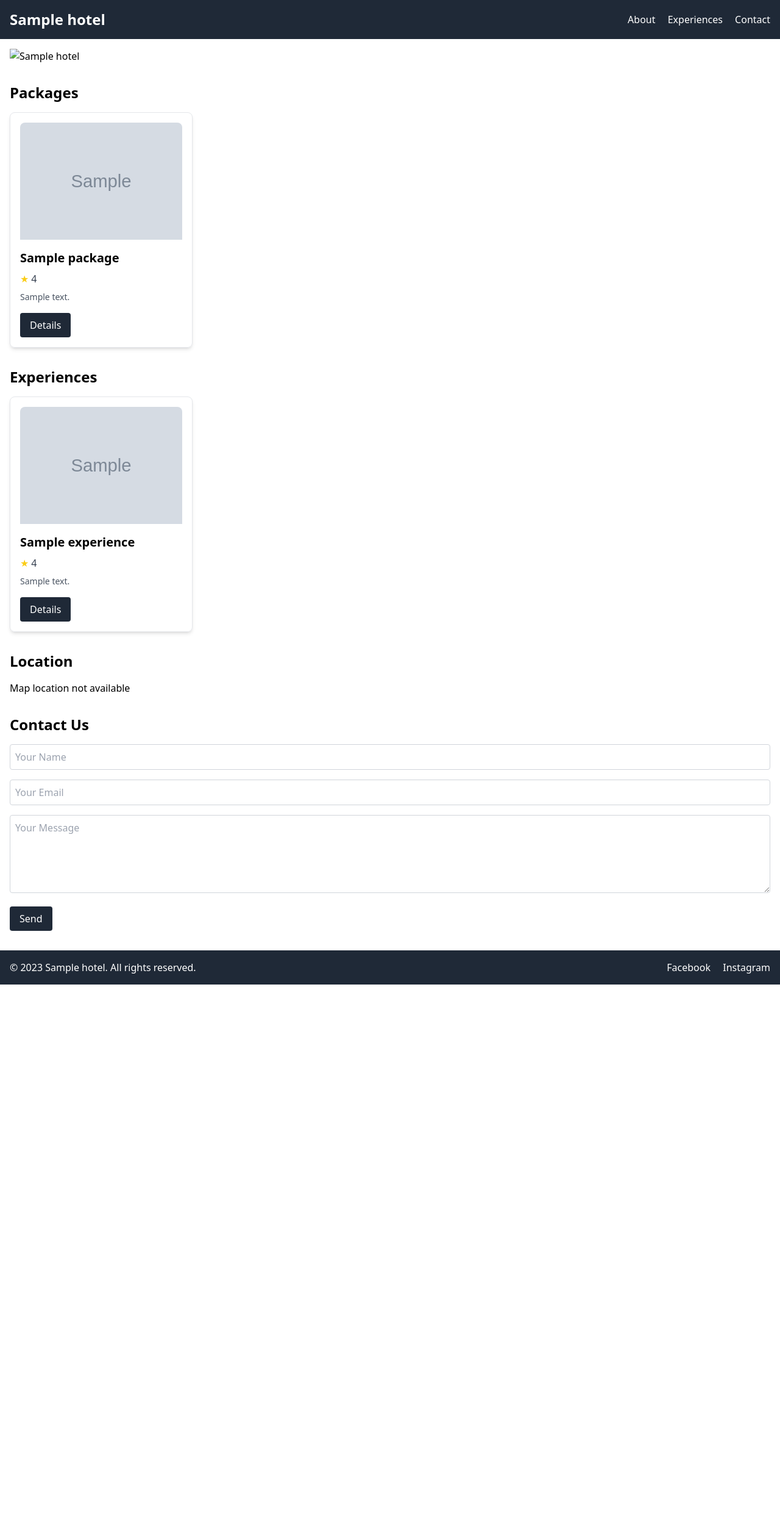
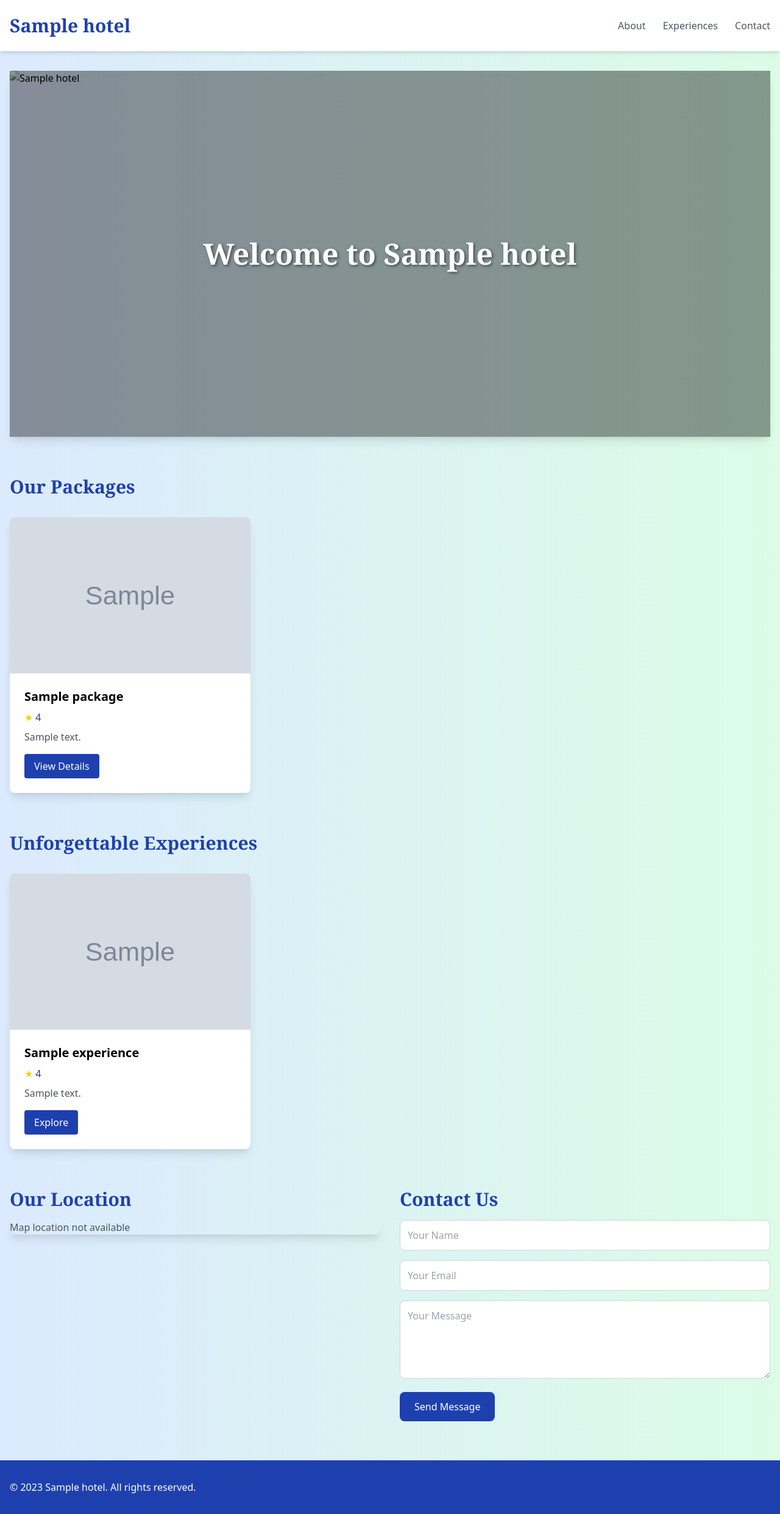
Before and after one commit to daytimedrinkingclub/gulaab-jamoon, a Flask app: template app/templates/main/landing_page.html in a window 1280 px wide. Shown: the whole page at 61% size. Before the commit the page ends 1614 px from the top, so only its background shows below. Run offline with Flask 3, Linux system fonts and the light colour scheme; the template is opened without the code that fills it: most values are stand-ins (such as "Sample title", 1, 10 or a date in 2020); some libraries are stand-ins or nearby versions.

Commit message:
update designs

```diff
--- a/app/templates/main/landing_page.html
+++ b/app/templates/main/landing_page.html
@@ -1,28 +1,41 @@
 {% extends "base.html" %}
 
+{% block head %}
+    {{ super() }}
+    <script src="https://cdn.tailwindcss.com"></script>
+    <link href="https://cdnjs.cloudflare.com/ajax/libs/font-awesome/5.15.3/css/all.min.css" rel="stylesheet">
+{% endblock %}
+
 {% block content %}
-<header class="bg-gray-800 text-white p-4 flex justify-between items-center">
-    <h1 class="text-2xl font-bold">{{ hotel.name }}</h1>
-    <nav>
-        <a href="#about" class="ml-4 hover:text-gray-300">About</a>
-        <a href="#experiences" class="ml-4 hover:text-gray-300">Experiences</a>
-        <a href="#contact" class="ml-4 hover:text-gray-300">Contact</a>
+<div class="bg-gradient-to-r from-blue-100 to-green-100 min-h-screen">
+    <header class="bg-white shadow-md">
+        <div class="container mx-auto px-4 py-6 flex justify-between items-center">
+            <h1 class="text-3xl font-serif font-bold text-blue-800">{{ hotel.name }}</h1>
+            <nav class="space-x-6">
+                <a href="#about" class="text-gray-600 hover:text-blue-800 transition duration-300">About</a>
+                <a href="#experiences" class="text-gray-600 hover:text-blue-800 transition duration-300">Experiences</a>
+                <a href="#contact" class="text-gray-600 hover:text-blue-800 transition duration-300">Contact</a>
             </nav>
+        </div>
     </header>
 
     <main class="container mx-auto px-4">
-    <section id="hero" class="mt-4">
-        <img src="{{ hotel.hero_url }}" alt="{{ hotel.name }}" class="w-full max-h-96 object-cover">
+        <section id="hero" class="mt-8 relative">
+            <img src="{{ hotel.hero_url }}" alt="{{ hotel.name }}" class="w-full h-[600px] object-cover rounded-lg shadow-lg">
+            <div class="absolute inset-0 bg-black bg-opacity-40 flex items-center justify-center">
+                <h2 class="text-5xl font-serif text-white text-center font-bold shadow-text">Welcome to {{ hotel.name }}</h2>
+            </div>
         </section>
 
-    <section id="packages" class="mt-8">
-        <h2 class="text-2xl font-bold mb-4">Packages</h2>
-        <div class="grid grid-cols-1 sm:grid-cols-2 md:grid-cols-3 lg:grid-cols-4 gap-4">
+        <section id="packages" class="mt-16">
+            <h2 class="text-3xl font-serif font-bold text-blue-800 mb-8">Our Packages</h2>
+            <div class="grid grid-cols-1 sm:grid-cols-2 lg:grid-cols-3 gap-8">
                 {% for package in packages %}
-            <div class="border border-gray-200 p-4 rounded-lg shadow-md">
+                <div class="bg-white rounded-lg shadow-lg overflow-hidden transform transition duration-300 hover:scale-105">
                     {% if package.thumbnail %}
-                    <img src="{{ package.thumbnail }}" alt="{{ package.name }}" class="w-full h-48 object-cover mb-4 rounded-t-lg">
+                        <img src="{{ package.thumbnail }}" alt="{{ package.name }}" class="w-full h-64 object-cover">
                     {% endif %}
+                    <div class="p-6">
                         <h3 class="text-xl font-semibold mb-2">{{ package.name }}</h3>
                         {% if package.rating %}
                             <div class="flex items-center mb-2">
@@ -30,21 +43,23 @@
                                 <span class="text-gray-700">{{ package.rating|round(1) }}</span>
                             </div>
                         {% endif %}
-                <p class="text-sm text-gray-600 mb-4">{{ package.short_description }}</p>
-                <a href="{{ url_for('main.experience_details', experience_id=package.id) }}" class="inline-block bg-gray-800 text-white px-4 py-2 rounded hover:bg-gray-700">Details</a>
+                        <p class="text-gray-600 mb-4">{{ package.short_description }}</p>
+                        <a href="{{ url_for('main.experience_details', experience_id=package.id) }}" class="inline-block bg-blue-800 text-white px-4 py-2 rounded hover:bg-blue-700 transition duration-300">View Details</a>
+                    </div>
                 </div>
                 {% endfor %}
             </div>
         </section>
 
-    <section id="experiences" class="mt-8">
-        <h2 class="text-2xl font-bold mb-4">Experiences</h2>
-        <div class="grid grid-cols-1 sm:grid-cols-2 md:grid-cols-3 lg:grid-cols-4 gap-4">
+        <section id="experiences" class="mt-16">
+            <h2 class="text-3xl font-serif font-bold text-blue-800 mb-8">Unforgettable Experiences</h2>
+            <div class="grid grid-cols-1 sm:grid-cols-2 lg:grid-cols-3 gap-8">
                 {% for experience in experiences %}
-            <div class="border border-gray-200 p-4 rounded-lg shadow-md">
+                <div class="bg-white rounded-lg shadow-lg overflow-hidden transform transition duration-300 hover:scale-105">
                     {% if experience.thumbnail %}
-                    <img src="{{ experience.thumbnail }}" alt="{{ experience.name }}" class="w-full h-48 object-cover mb-4 rounded-t-lg">
+                        <img src="{{ experience.thumbnail }}" alt="{{ experience.name }}" class="w-full h-64 object-cover">
                     {% endif %}
+                    <div class="p-6">
                         <h3 class="text-xl font-semibold mb-2">{{ experience.name }}</h3>
                         {% if experience.rating %}
                             <div class="flex items-center mb-2">
@@ -52,47 +67,53 @@
                                 <span class="text-gray-700">{{ experience.rating|round(1) }}</span>
                             </div>
                         {% endif %}
-                <p class="text-sm text-gray-600 mb-4">{{ experience.short_description }}</p>
-                <a href="{{ url_for('main.experience_details', experience_id=experience.id) }}" class="inline-block bg-gray-800 text-white px-4 py-2 rounded hover:bg-gray-700">Details</a>
+                        <p class="text-gray-600 mb-4">{{ experience.short_description }}</p>
+                        <a href="{{ url_for('main.experience_details', experience_id=experience.id) }}" class="inline-block bg-blue-800 text-white px-4 py-2 rounded hover:bg-blue-700 transition duration-300">Explore</a>
+                    </div>
                 </div>
                 {% endfor %}
             </div>
         </section>
 
-    <section id="location-contact" class="mt-8">
-        <div class="flex flex-col space-y-8">
+        <section id="location-contact" class="mt-16 grid grid-cols-1 lg:grid-cols-2 gap-8">
             <div id="map">
-                <h2 class="text-2xl font-bold mb-4">Location</h2>
-                <div class="map-container">
+                <h2 class="text-3xl font-serif font-bold text-blue-800 mb-4">Our Location</h2>
+                <div class="map-container rounded-lg overflow-hidden shadow-lg">
                     {% if hotel.map_location %}
                         {% set embed_url = hotel.map_location.replace('https://maps.app.goo.gl/', 'https://www.google.com/maps/embed?pb=') %}
                         <iframe src="{{ embed_url }}" width="100%" height="450" style="border:0;" allowfullscreen="" loading="lazy" referrerpolicy="no-referrer-when-downgrade"></iframe>
                     {% else %}
-                        <p>Map location not available</p>
+                        <p class="text-gray-600">Map location not available</p>
                     {% endif %}
                 </div>
             </div>
 
             <div id="contact">
-                <h2 class="text-2xl font-bold mb-4">Contact Us</h2>
+                <h2 class="text-3xl font-serif font-bold text-blue-800 mb-4">Contact Us</h2>
                 <form class="space-y-4">
-                    <input type="text" name="name" placeholder="Your Name" required class="w-full p-2 border border-gray-300 rounded">
-                    <input type="email" name="email" placeholder="Your Email" required class="w-full p-2 border border-gray-300 rounded">
-                    <textarea name="message" placeholder="Your Message" required class="w-full p-2 border border-gray-300 rounded h-32"></textarea>
-                    <button type="submit" class="bg-gray-800 text-white px-4 py-2 rounded hover:bg-gray-700">Send</button>
+                    <input type="text" name="name" placeholder="Your Name" required class="w-full p-3 border border-gray-300 rounded-lg focus:outline-none focus:ring-2 focus:ring-blue-400">
+                    <input type="email" name="email" placeholder="Your Email" required class="w-full p-3 border border-gray-300 rounded-lg focus:outline-none focus:ring-2 focus:ring-blue-400">
+                    <textarea name="message" placeholder="Your Message" required class="w-full p-3 border border-gray-300 rounded-lg h-32 focus:outline-none focus:ring-2 focus:ring-blue-400"></textarea>
+                    <button type="submit" class="bg-blue-800 text-white px-6 py-3 rounded-lg hover:bg-blue-700 transition duration-300">Send Message</button>
                 </form>
-            </div>
             </div>
         </section>
     </main>
 
-<footer class="bg-gray-800 text-white mt-8 py-4">
-    <div class="container mx-auto px-4 flex justify-between items-center">
-        <p>&copy; 2023 {{ hotel.name }}. All rights reserved.</p>
-        <div class="social-links">
-            <a href="{{ hotel.facebook }}" class="ml-4 hover:text-gray-300">Facebook</a>
-            <a href="{{ hotel.instagram }}" class="ml-4 hover:text-gray-300">Instagram</a>
+    <footer class="bg-blue-800 text-white mt-16 py-8">
+        <div class="container mx-auto px-4 flex flex-col md:flex-row justify-between items-center">
+            <p class="text-center md:text-left mb-4 md:mb-0">&copy; 2023 {{ hotel.name }}. All rights reserved.</p>
+            <div class="social-links flex space-x-4">
+                <a href="{{ hotel.facebook }}" class="hover:text-blue-300 transition duration-300"><i class="fab fa-facebook-f"></i></a>
+                <a href="{{ hotel.instagram }}" class="hover:text-blue-300 transition duration-300"><i class="fab fa-instagram"></i></a>
             </div>
         </div>
     </footer>
+</div>
+
+<style>
+    .shadow-text {
+        text-shadow: 2px 2px 4px rgba(0, 0, 0, 0.5);
+    }
+</style>
 {% endblock %}
```
Also changed, not shown: app/templates/main/experience_details.html (+28 -15 lines). Lines whose indentation alone changed are shown as unchanged.
